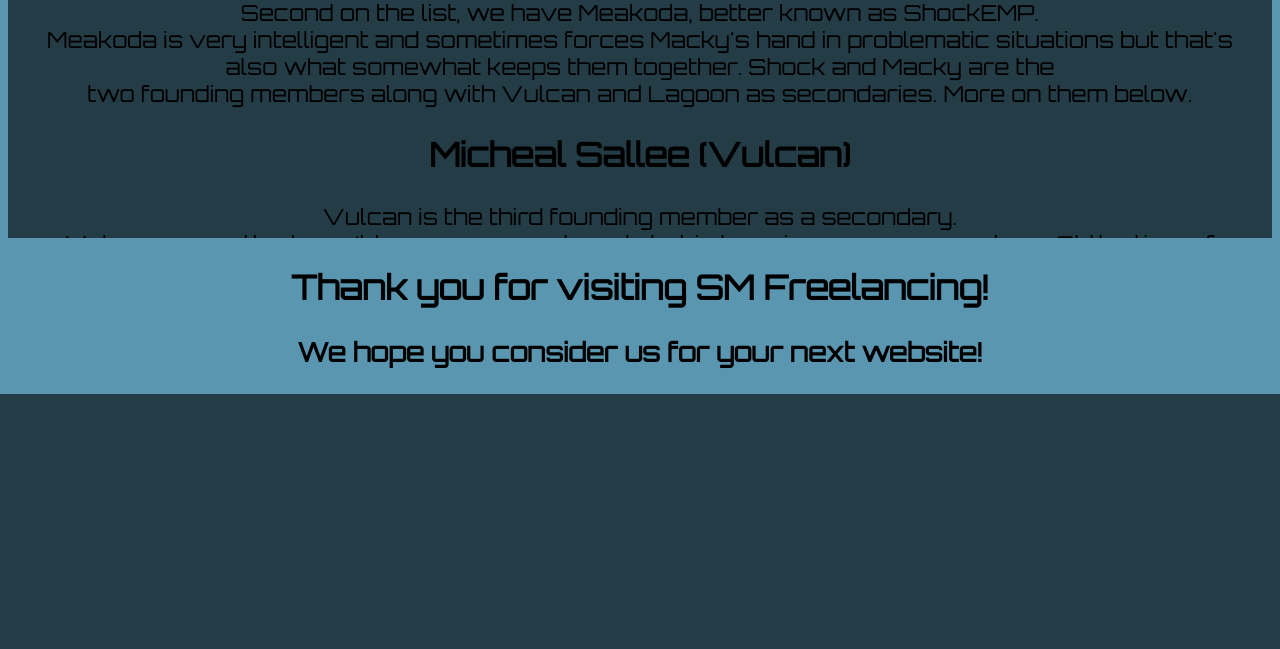
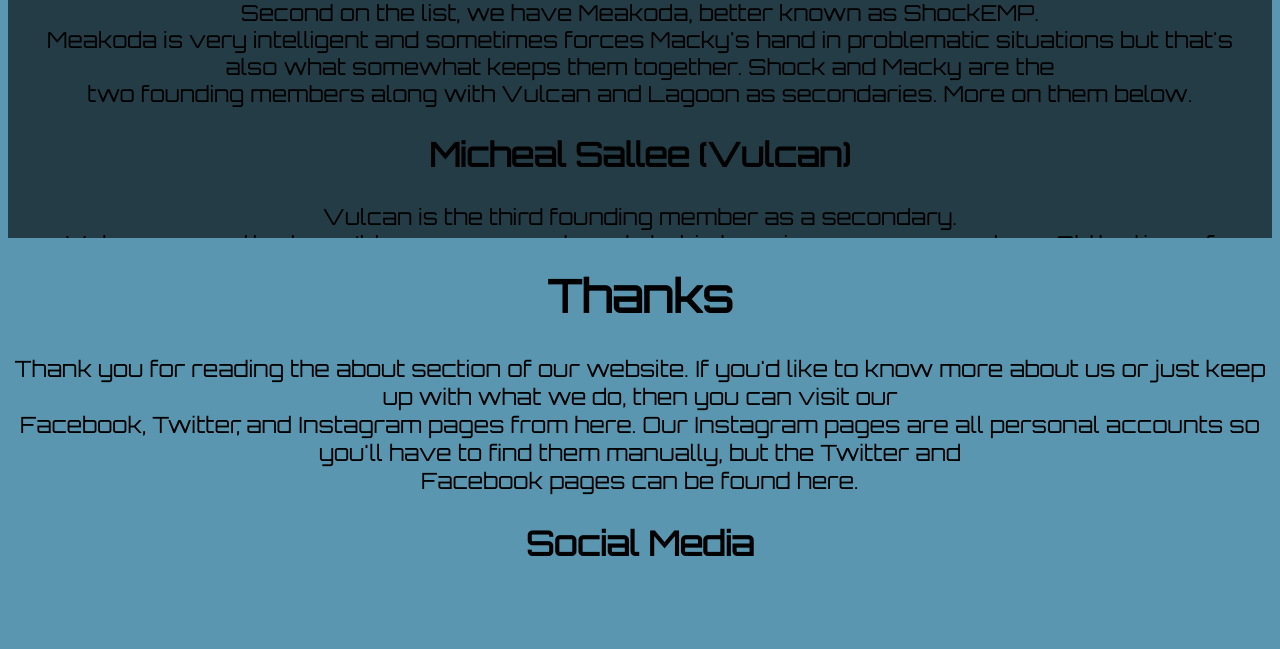
Before and after one commit to orion-solutions/smfwebsite, a PHP site: page /about-us/About.html in a window 1280 px wide. Shown: the part 1145-1794 px from the top of the page. Before the commit the page ends 1539 px from the top, so only its background shows below. Run offline with PHP 8.4, Linux system fonts and the light colour scheme.

Commit message:
Small addition to About page (Social Media buttons)

```diff
--- a/Style/About.css
+++ b/Style/About.css
@@ -196,3 +196,21 @@ footer {
     font-size: 1.4em;
     font: bolder;
 }
+.fa {
+    padding: 20px;
+    font-size: 30px;
+    width: 30px;
+    text-align: center;
+    text-decoration: none;
+    border-radius: 50%;
+    align-content: center;
+}
+#fb {
+    align-content: center;
+    color: rgb(255,255,255);
+}
+
+#twit {
+    align-content: center;
+    color: rgb(255,255,255);
+}
--- a/about-us/About.html
+++ b/about-us/About.html
@@ -71,14 +71,22 @@
             <p id="about-l">Lagoon is similar to Macky...<br /> In the regard that neither of them work well with others. This can sometimes lead to debates/arguments between the two of them<br /> and they can sometimes become heated but almost always, the conflict is resolved due to the nature of their friendship.</p>
         </div>
     </div>
+    <footer>
+        <div>
+            <h1 id="closing">Thanks</h1>
+                <div>
+                    <p>Thank you for reading the about section of our website. If you'd like to know more about us or just keep up with what we do, then you can visit our<br />
+                    Facebook, Twitter, and Instagram pages from here. Our Instagram pages are all personal accounts so you'll have to find them manually, but the Twitter and<br />
+                    Facebook pages can be found here.</p>
+                </div>
+            <h2 id="closing">Social Media</h2>
+                <div>
+                    <a href="http://www.facebook.com/smfreelancing" class="fa fa-facebook" style="align-items:center;"></a>
+                    <a href="http://www.twitter.com/smfreelancing" class="fa fa-twitter" style="align-items:center;"></a>
+                </div>
+        </div>
+    </footer>
 
-
-    <footer>
-
-        <h2 id="ty">Thank you for visiting SM Freelancing!</h2>
-        <h3 id="ty">We hope you consider us for your next website!</h3>
-
-    </footer>
 </body>
 
 </html>
```
